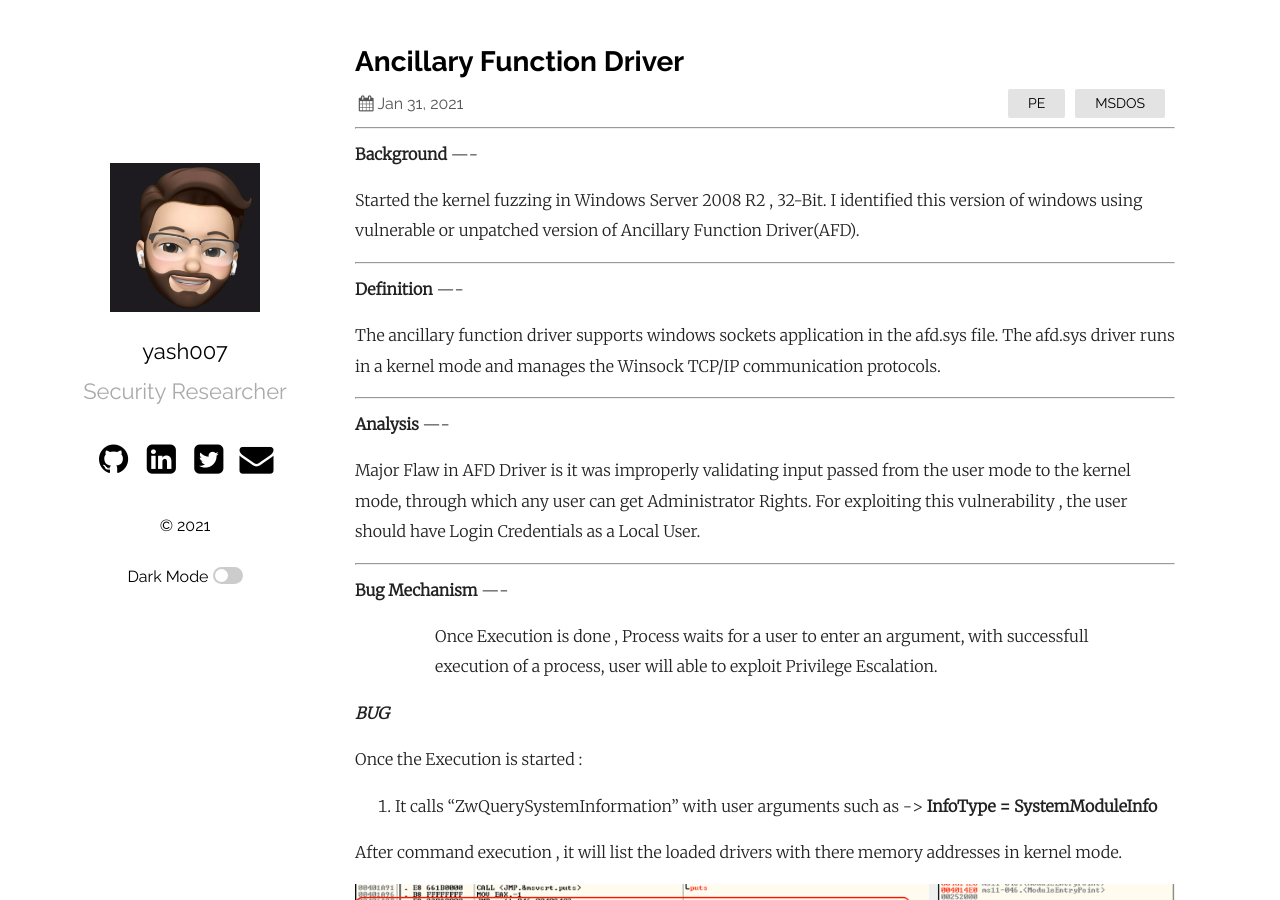
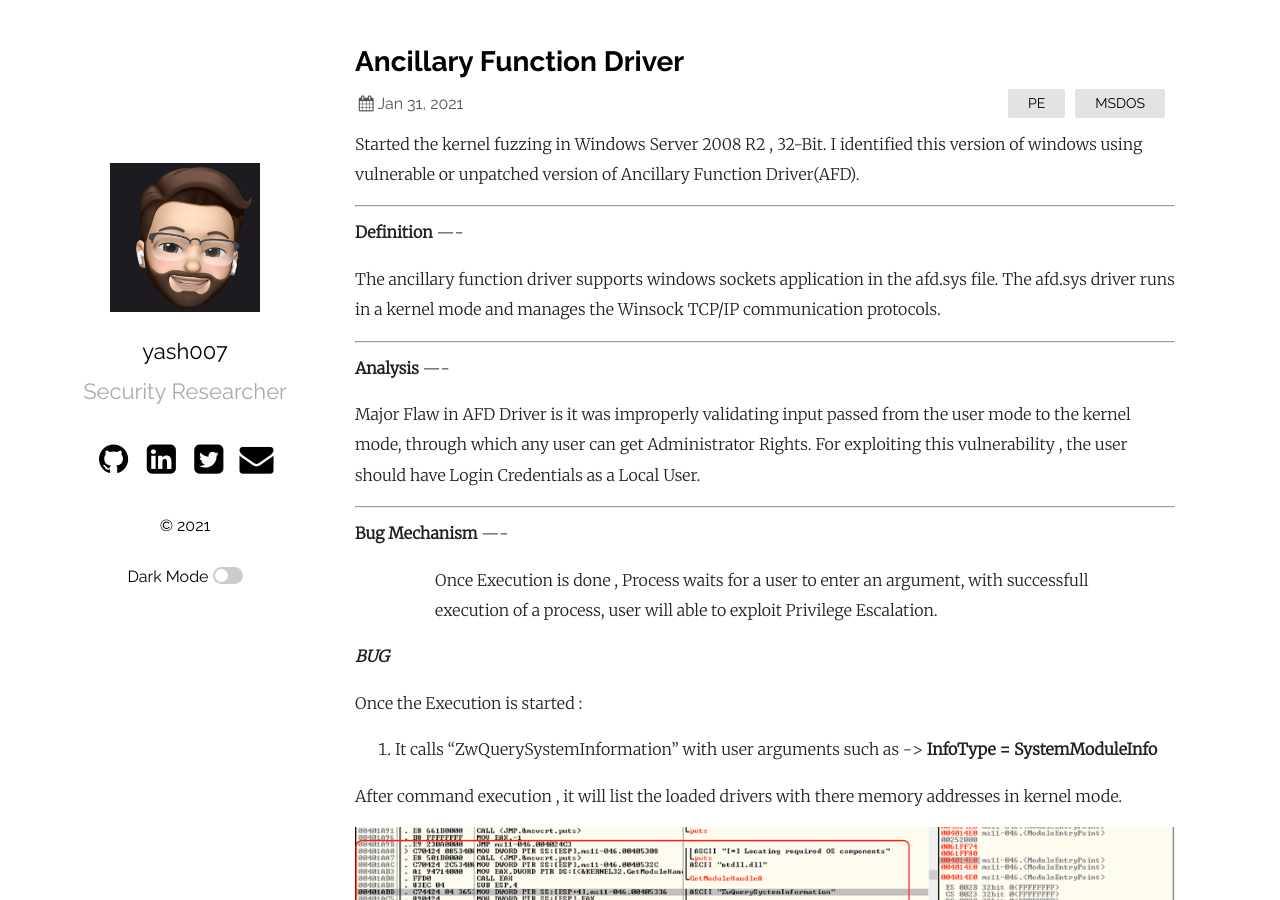
Before and after one commit to yashomer1994/yash007.github.io, a Jekyll site: the page built from _posts/2021-01-31-Ancillary Function Driver.md, in a window 1280 px wide and 900 px high. Built offline with Jekyll 4.4.1, drawn with Linux system fonts in a browser that asks for light colours.

Commit message:
Update 2021-01-31-Ancillary Function Driver.md

```diff
--- a/_posts/2021-01-31-Ancillary Function Driver.md
+++ b/_posts/2021-01-31-Ancillary Function Driver.md
@@ -6,28 +6,23 @@ categories:  PE MSDOS
 published: true
 ---
 
-
-----
- [](#header-1)**Background**
-----
-
 Started the kernel fuzzing in Windows Server 2008 R2 , 32-Bit. I identified this version of windows using vulnerable or unpatched version of Ancillary Function Driver(AFD).
 
 ----
-[](#header-2)**Definition**
+[](#header-1)**Definition**
 ----
 
 The ancillary function driver supports windows sockets application in the afd.sys file. The afd.sys driver runs in a kernel mode and manages the Winsock TCP/IP communication protocols.
 
 ----
-[](#header-3)**Analysis**
+[](#header-2)**Analysis**
 ----
 
 Major Flaw in AFD Driver is it was improperly validating input passed from the user mode to the kernel mode, through which any user can get Administrator Rights.
 For exploiting this vulnerability , the user should have Login Credentials as a Local User.
 
 ----
- [](#header-4)**Bug Mechanism**
+ [](#header-3)**Bug Mechanism**
 ----
 >> Once Execution is done , Process waits for a user to enter an argument, with successfull execution of a process, user will able to exploit Privilege Escalation.
 
@@ -57,7 +52,7 @@ After command execution , it will list the loaded drivers with there memory addr
 
 
 ----
- [](#header-5)**Exploit**
+ [](#header-4)**Exploit**
 ----
 
 1.The exploit will start by fetching the address to “NtDeviceIoControlFile” API from NTDLL. Once the address is fetched it performs an inline function hooks to the API.
```
